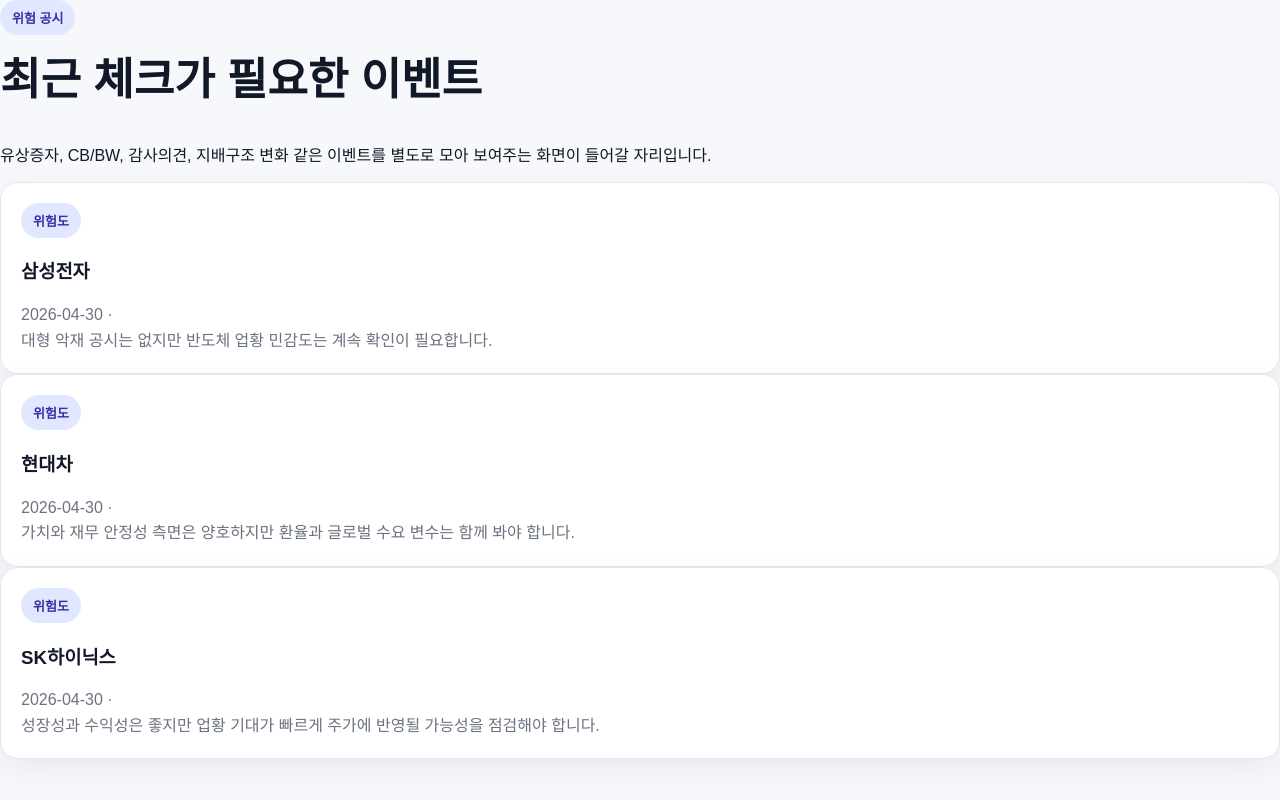
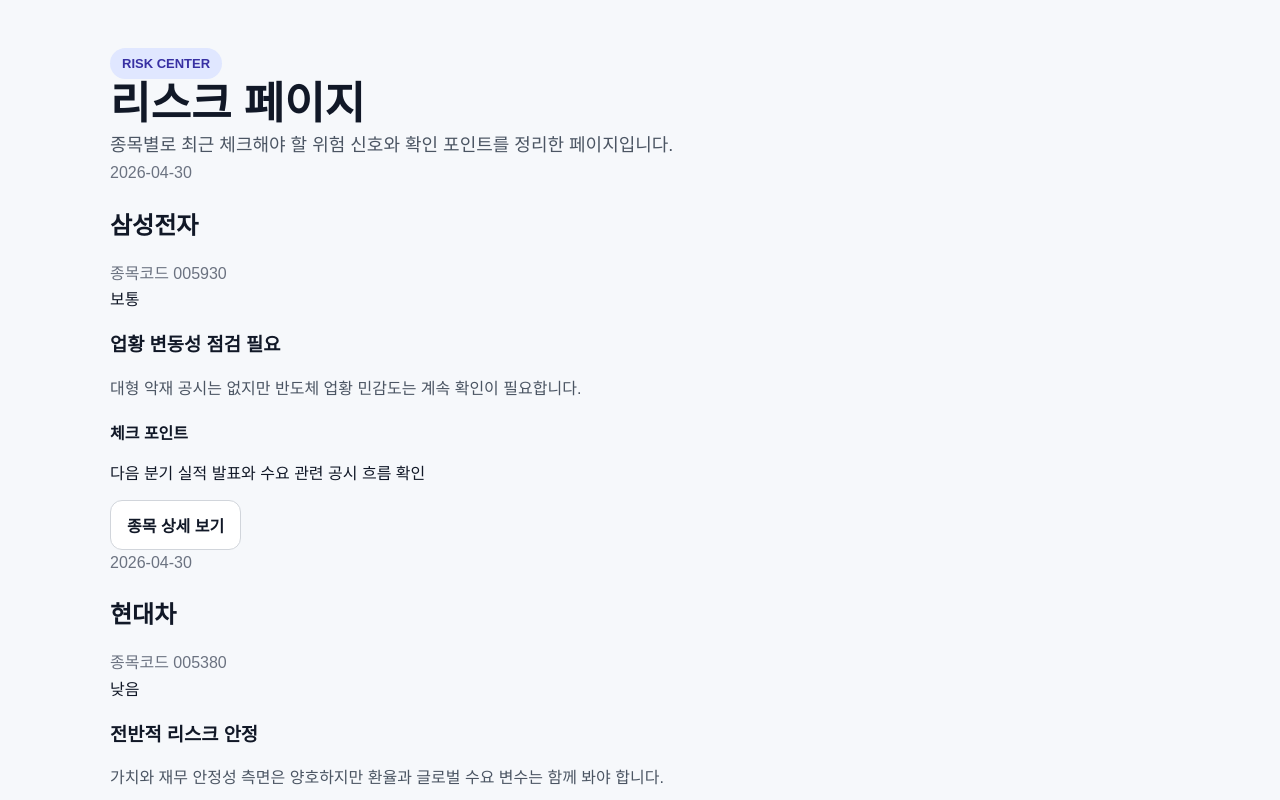
Before and after one commit to DcoyA/screener, a Next.js app: page /risk in a window 1280 px wide. Shown: the top 800 px of the page. Built offline with nearby package versions, Linux system fonts and the light colour scheme.

Commit message:
Update page.js

```diff
--- a/app/risk/page.js
+++ b/app/risk/page.js
@@ -1,27 +1,48 @@
+import Link from "next/link";
 import risks from "../data/risks.json";
+
+function getRiskClass(level) {
+  if (level === "주의") return "riskBadge riskHigh";
+  if (level === "보통") return "riskBadge riskMid";
+  return "riskBadge riskLow";
+}
 
 export default function RiskPage() {
   return (
-    <>
-      <section className="hero">
-        <div className="badge">위험 공시</div>
-        <h1>최근 체크가 필요한 이벤트</h1>
-        <p>
-          유상증자, CB/BW, 감사의견, 지배구조 변화 같은 이벤트를
-          별도로 모아 보여주는 화면이 들어갈 자리입니다.
-        </p>
-      </section>
+    <main className="container">
+      <p className="badge">RISK CENTER</p>
+      <h1>리스크 페이지</h1>
+      <p className="desc">
+        종목별로 최근 체크해야 할 위험 신호와 확인 포인트를 정리한 페이지입니다.
+      </p>
 
-      <div className="grid">
-        {risks.map((risk) => (
-          <div className="card" key={`${risk.code}-${risk.date}`}>
-            <div className="badge">{risk.severity} 위험도</div>
-            <h3>{risk.name}</h3>
-            <p className="muted">{risk.date} · {risk.type}</p>
-            <p>{risk.summary}</p>
+      <div className="riskList">
+        {risks.map((item) => (
+          <div className="riskCard" key={item.code}>
+            <div className="riskTop">
+              <div>
+                <p className="stockCode">{item.date}</p>
+                <h2>{item.name}</h2>
+                <p className="stockCode">종목코드 {item.code}</p>
+              </div>
+
+              <span className={getRiskClass(item.level)}>{item.level}</span>
+            </div>
+
+            <h3 className="riskTitle">{item.title}</h3>
+            <p className="summaryText">{item.summary}</p>
+
+            <div className="checkBox">
+              <strong>체크 포인트</strong>
+              <p>{item.checkPoint}</p>
+            </div>
+
+            <Link className="linkBtn" href={`/stock/${item.code}`}>
+              종목 상세 보기
+            </Link>
           </div>
         ))}
       </div>
-    </>
+    </main>
   );
 }
```
